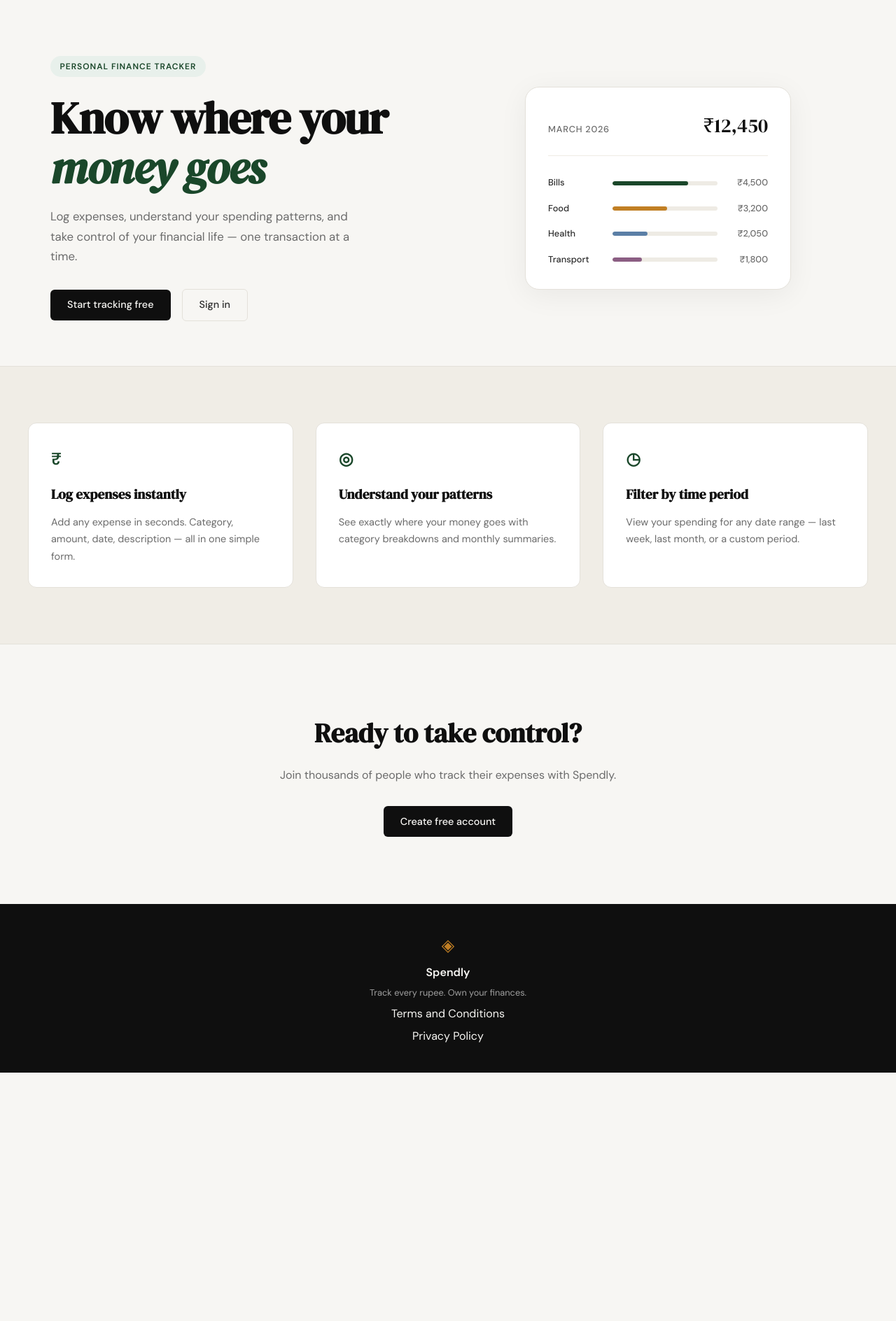
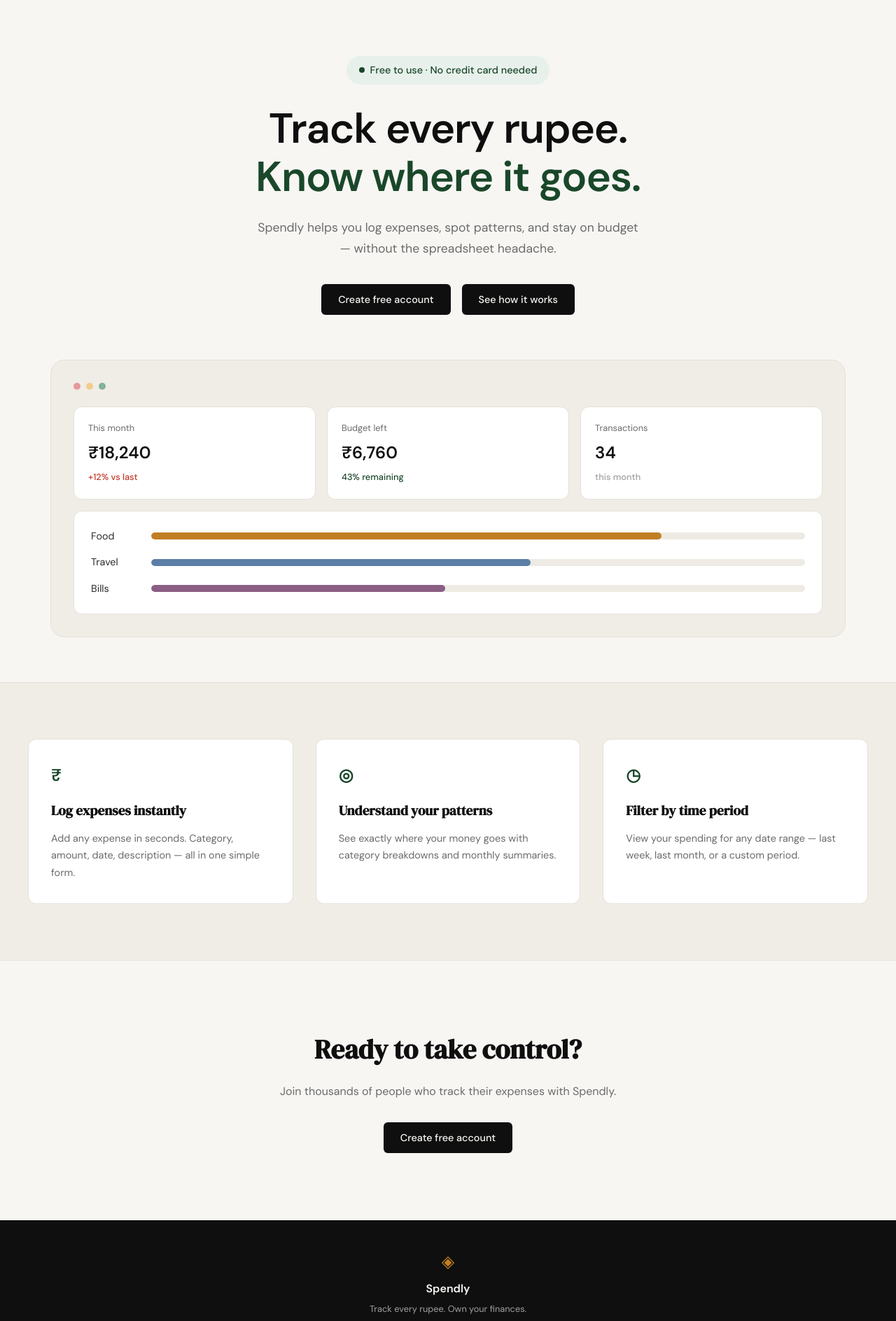
Before and after one commit to Dhanu2626/-spendly, a Flask app: page / in a window 1280 px wide. Shown: the part 61-1949 px from the top of the page at 70% size. Before the commit the page ends 1594 px from the top, so only its background shows below. Run offline with Flask 3, Linux system fonts and the light colour scheme.

Commit message:
landing: redesign hero section to match new mockup

```diff
--- a/static/css/style.css
+++ b/static/css/style.css
@@ -125,136 +125,169 @@ a { color: inherit; text-decoration: none; }
 
 .hero {
     padding: 5rem 2rem 4rem;
-    display: grid;
-    grid-template-columns: 1fr 1fr;
-    gap: 4rem;
+    display: flex;
+    flex-direction: column;
     align-items: center;
     max-width: var(--max-width);
     margin: 0 auto;
 }
 
+.hero-inner {
+    display: flex;
+    flex-direction: column;
+    align-items: center;
+    text-align: center;
+    max-width: 720px;
+}
+
 .hero-badge {
-    display: inline-block;
+    display: inline-flex;
+    align-items: center;
+    gap: 0.5rem;
     background: var(--accent-light);
     color: var(--accent);
-    font-size: 0.75rem;
-    font-weight: 600;
-    letter-spacing: 0.08em;
-    text-transform: uppercase;
-    padding: 0.35rem 0.85rem;
+    font-size: 0.9rem;
+    font-weight: 500;
+    padding: 0.55rem 1.1rem;
     border-radius: 999px;
+    margin-bottom: 1.75rem;
+}
+
+.hero-badge-dot {
+    width: 8px;
+    height: 8px;
+    border-radius: 50%;
+    background: var(--accent);
+}
+
+.hero-title {
+    font-family: var(--font-body);
+    font-weight: 700;
+    font-size: clamp(2.5rem, 5vw, 3.75rem);
+    line-height: 1.15;
+    letter-spacing: -0.02em;
+    color: var(--ink);
     margin-bottom: 1.5rem;
 }
 
-.hero-title {
-    font-family: var(--font-display);
-    font-size: clamp(2.5rem, 5vw, 4rem);
-    line-height: 1.1;
-    letter-spacing: -0.02em;
-    color: var(--ink);
-    margin-bottom: 1.25rem;
-}
-
-.hero-title em {
-    font-style: italic;
+.hero-title-accent {
     color: var(--accent);
 }
 
 .hero-subtitle {
-    font-size: 1.05rem;
+    font-size: 1.1rem;
     color: var(--ink-muted);
     line-height: 1.7;
-    max-width: 460px;
-    margin-bottom: 2rem;
+    max-width: 560px;
+    margin: 0 auto 2.25rem;
 }
 
 .hero-actions {
     display: flex;
     gap: 1rem;
     align-items: center;
+    justify-content: center;
+    margin-bottom: 4rem;
 }
 
 /* ------------------------------------------------------------------ */
-/* Mock card (hero visual)                                             */
+/* Hero preview (dashboard mockup)                                     */
 /* ------------------------------------------------------------------ */
 
-.hero-visual {
-    display: flex;
-    justify-content: center;
-}
-
-.mock-card {
-    background: var(--paper-card);
+.hero-preview {
+    width: 100%;
+    background: var(--paper-warm);
     border: 1px solid var(--border);
     border-radius: var(--radius-lg);
     padding: 2rem;
-    width: 100%;
-    max-width: 380px;
-    box-shadow: 0 8px 40px rgba(0,0,0,0.06);
 }
 
-.mock-card-header {
+.hero-preview-dots {
     display: flex;
-    justify-content: space-between;
-    align-items: baseline;
-    margin-bottom: 1.75rem;
-    padding-bottom: 1.25rem;
-    border-bottom: 1px solid var(--border-soft);
+    gap: 0.5rem;
+    margin-bottom: 1.5rem;
 }
 
-.mock-label {
-    font-size: 0.8rem;
-    font-weight: 500;
-    color: var(--ink-muted);
-    text-transform: uppercase;
-    letter-spacing: 0.06em;
+.dot {
+    width: 10px;
+    height: 10px;
+    border-radius: 50%;
 }
 
-.mock-total {
-    font-family: var(--font-display);
-    font-size: 1.75rem;
+.dot-red { background: #e5989b; }
+.dot-yellow { background: #f2cc8f; }
+.dot-green { background: #81b29a; }
+
+.hero-preview-stats {
+    display: grid;
+    grid-template-columns: repeat(3, 1fr);
+    gap: 1rem;
+    margin-bottom: 1rem;
+}
+
+.stat-card {
+    display: flex;
+    flex-direction: column;
+    gap: 0.35rem;
+    background: var(--paper-card);
+    border: 1px solid var(--border);
+    border-radius: var(--radius-md);
+    padding: 1.25rem;
+}
+
+.stat-label {
+    font-size: 0.8rem;
+    color: var(--ink-muted);
+}
+
+.stat-value {
+    font-size: 1.5rem;
+    font-weight: 700;
     color: var(--ink);
 }
 
-.mock-bars { display: flex; flex-direction: column; gap: 1rem; }
+.stat-delta { font-size: 0.8rem; font-weight: 500; }
+.stat-delta-neg { color: var(--danger); }
+.stat-delta-pos { color: var(--accent); }
+.stat-delta-muted { color: var(--ink-faint); }
 
-.mock-bar-row {
-    display: grid;
-    grid-template-columns: 80px 1fr 60px;
-    align-items: center;
-    gap: 0.75rem;
+.hero-preview-categories {
+    display: flex;
+    flex-direction: column;
+    gap: 0.9rem;
+    background: var(--paper-card);
+    border: 1px solid var(--border);
+    border-radius: var(--radius-md);
+    padding: 1.5rem;
 }
 
-.mock-cat {
-    font-size: 0.8rem;
-    font-weight: 500;
+.category-row {
+    display: grid;
+    grid-template-columns: 70px 1fr;
+    align-items: center;
+    gap: 1rem;
+}
+
+.category-label {
+    font-size: 0.9rem;
     color: var(--ink-soft);
 }
 
-.mock-bar-track {
-    height: 6px;
+.category-track {
+    height: 10px;
     background: var(--border-soft);
     border-radius: 999px;
     overflow: hidden;
 }
 
-.mock-bar {
+.category-fill {
     height: 100%;
-    background: var(--accent);
     border-radius: 999px;
-    transition: width 0.6s ease;
 }
 
-.mock-bar-2 { background: var(--accent-2); }
-.mock-bar-3 { background: #5b7fa6; }
-.mock-bar-4 { background: #8b5e83; }
-
-.mock-amt {
-    font-size: 0.8rem;
-    font-weight: 500;
-    color: var(--ink-muted);
-    text-align: right;
-}
+.category-fill-food { background: var(--accent-2); width: 78%; }
+.category-fill-travel { background: #5b7fa6; width: 58%; }
+.category-fill-bills { background: #8b5e83; width: 45%; }
 
 /* ------------------------------------------------------------------ */
 /* Buttons                                                             */
@@ -561,14 +594,8 @@ a { color: inherit; text-decoration: none; }
 /* ------------------------------------------------------------------ */
 
 @media (max-width: 900px) {
-    .hero {
-        grid-template-columns: 1fr;
-        text-align: center;
-    }
-
     .hero-subtitle { max-width: 100%; }
-    .hero-actions { justify-content: center; }
-    .hero-visual { display: none; }
+    .hero-preview-stats { grid-template-columns: 1fr; }
 
     .features-inner { grid-template-columns: 1fr; }
 }
@@ -576,4 +603,6 @@ a { color: inherit; text-decoration: none; }
 @media (max-width: 600px) {
     .nav-links a:not(.nav-cta) { display: none; }
     .hero { padding: 3rem 1rem 2rem; }
+    .hero-actions { flex-direction: column; width: 100%; }
+    .hero-actions .btn-primary { width: 100%; text-align: center; }
 }
--- a/templates/landing.html
+++ b/templates/landing.html
@@ -6,55 +6,64 @@
 
 <section class="hero">
     <div class="hero-inner">
-        <div class="hero-badge">Personal Finance Tracker</div>
+        <div class="hero-badge">
+            <span class="hero-badge-dot"></span>
+            Free to use · No credit card needed
+        </div>
         <h1 class="hero-title">
-            Know where your<br>
-            <em>money goes</em>
+            Track every rupee.<br>
+            <span class="hero-title-accent">Know where it goes.</span>
         </h1>
         <p class="hero-subtitle">
-            Log expenses, understand your spending patterns,
-            and take control of your financial life —
-            one transaction at a time.
+            Spendly helps you log expenses, spot patterns, and stay
+            on budget — without the spreadsheet headache.
         </p>
         <div class="hero-actions">
-            <a href="{{ url_for('register') }}" class="btn-primary">Start tracking free</a>
-            <a href="{{ url_for('login') }}" class="btn-ghost">Sign in</a>
+            <a href="{{ url_for('register') }}" class="btn-primary">Create free account</a>
+            <a href="#" class="btn-primary">See how it works</a>
         </div>
     </div>
-    <div class="hero-visual">
-        <div class="mock-card">
-            <div class="mock-card-header">
-                <span class="mock-label">March 2026</span>
-                <span class="mock-total">₹12,450</span>
+
+    <div class="hero-preview">
+        <div class="hero-preview-dots">
+            <span class="dot dot-red"></span>
+            <span class="dot dot-yellow"></span>
+            <span class="dot dot-green"></span>
+        </div>
+        <div class="hero-preview-stats">
+            <div class="stat-card">
+                <span class="stat-label">This month</span>
+                <span class="stat-value">₹18,240</span>
+                <span class="stat-delta stat-delta-neg">+12% vs last</span>
             </div>
-            <div class="mock-bars">
-                <div class="mock-bar-row">
-                    <span class="mock-cat">Bills</span>
-                    <div class="mock-bar-track">
-                        <div class="mock-bar" style="width: 72%"></div>
-                    </div>
-                    <span class="mock-amt">₹4,500</span>
+            <div class="stat-card">
+                <span class="stat-label">Budget left</span>
+                <span class="stat-value">₹6,760</span>
+                <span class="stat-delta stat-delta-pos">43% remaining</span>
+            </div>
+            <div class="stat-card">
+                <span class="stat-label">Transactions</span>
+                <span class="stat-value">34</span>
+                <span class="stat-delta stat-delta-muted">this month</span>
+            </div>
+        </div>
+        <div class="hero-preview-categories">
+            <div class="category-row">
+                <span class="category-label">Food</span>
+                <div class="category-track">
+                    <div class="category-fill category-fill-food"></div>
                 </div>
-                <div class="mock-bar-row">
-                    <span class="mock-cat">Food</span>
-                    <div class="mock-bar-track">
-                        <div class="mock-bar mock-bar-2" style="width: 52%"></div>
-                    </div>
-                    <span class="mock-amt">₹3,200</span>
+            </div>
+            <div class="category-row">
+                <span class="category-label">Travel</span>
+                <div class="category-track">
+                    <div class="category-fill category-fill-travel"></div>
                 </div>
-                <div class="mock-bar-row">
-                    <span class="mock-cat">Health</span>
-                    <div class="mock-bar-track">
-                        <div class="mock-bar mock-bar-3" style="width: 33%"></div>
-                    </div>
-                    <span class="mock-amt">₹2,050</span>
-                </div>
-                <div class="mock-bar-row">
-                    <span class="mock-cat">Transport</span>
-                    <div class="mock-bar-track">
-                        <div class="mock-bar mock-bar-4" style="width: 28%"></div>
-                    </div>
-                    <span class="mock-amt">₹1,800</span>
+            </div>
+            <div class="category-row">
+                <span class="category-label">Bills</span>
+                <div class="category-track">
+                    <div class="category-fill category-fill-bills"></div>
                 </div>
             </div>
         </div>
```
